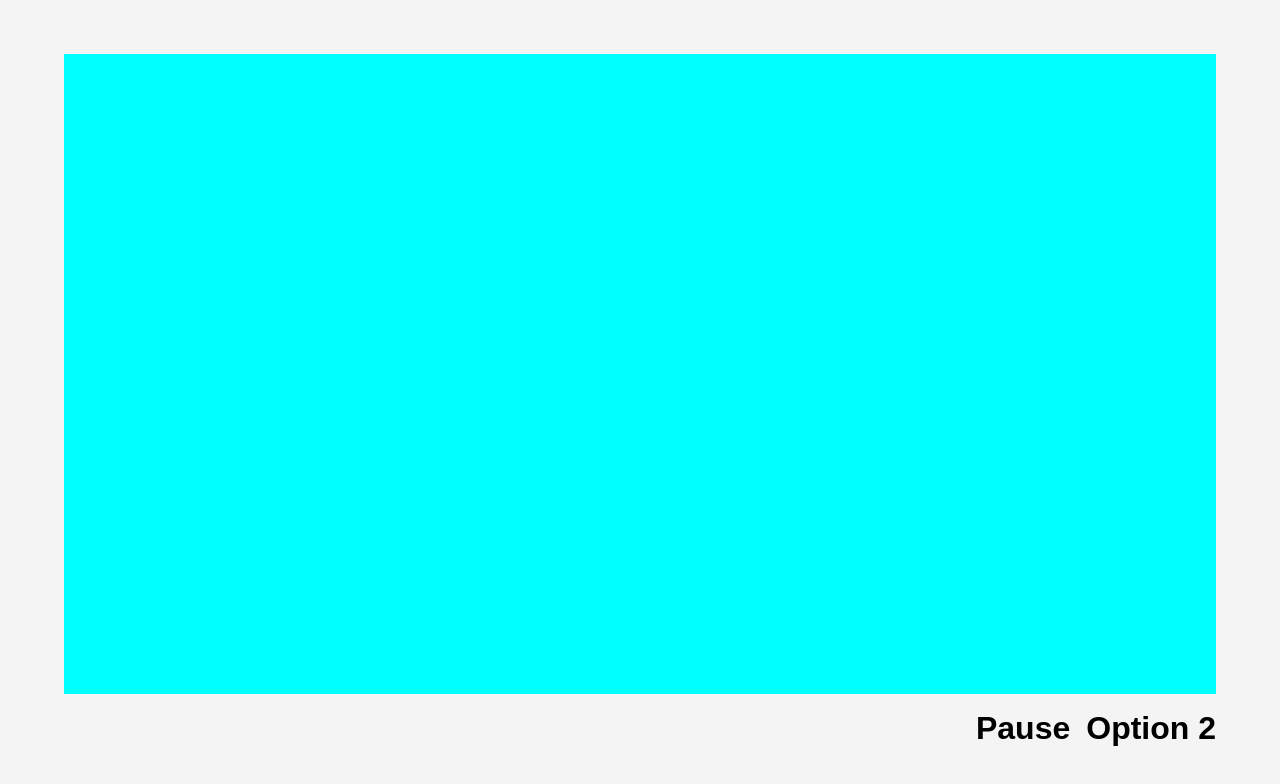
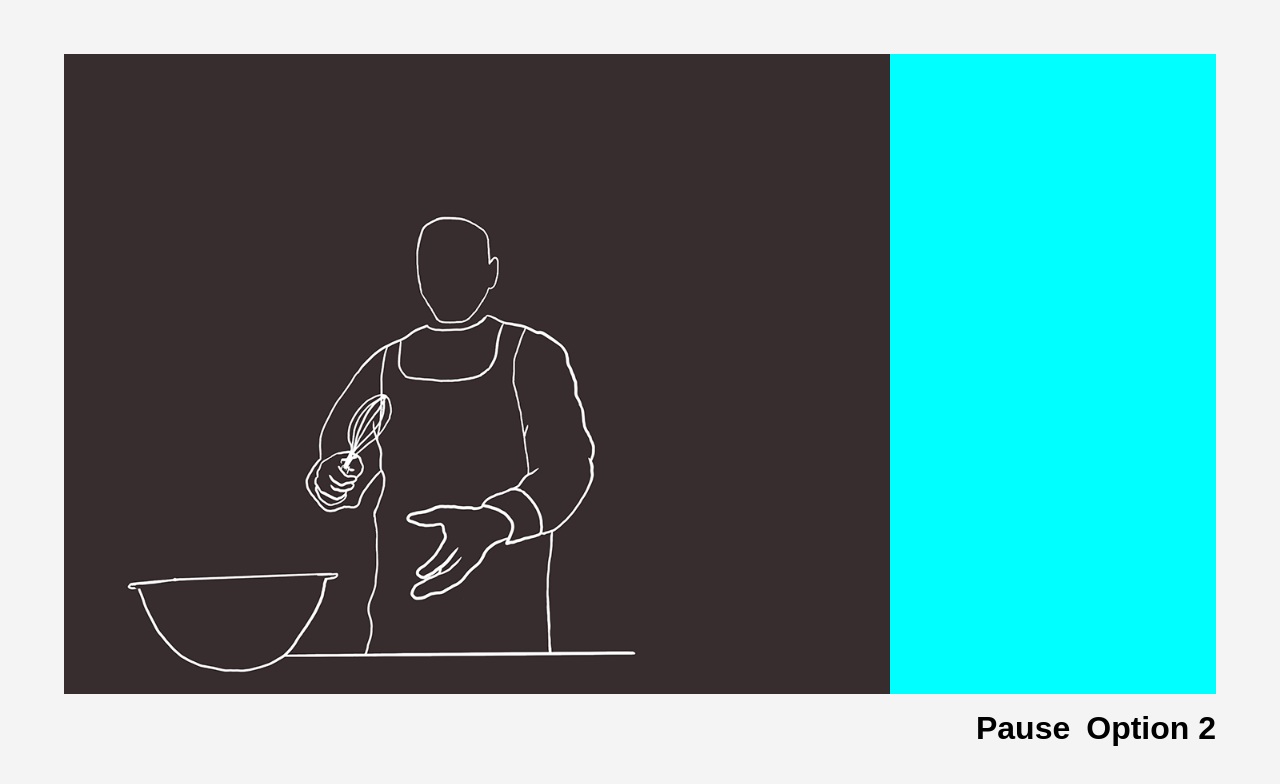
Before and after one commit to samGPU/breakfast-chef, a website built with Vite: page index.html in a window 1280 px wide. Built offline with nearby package versions, Linux system fonts and the light colour scheme; files whose address does not match are found by name.

Commit message:
Added chef images and updated the canvas to display them

```diff
--- a/src/Canvas.js
+++ b/src/Canvas.js
@@ -4,6 +4,7 @@ export default class Canvas {
     constructor(canvas) {
         this.element = canvas;
         this.context = canvas.getContext('2d');
+        this.context.imageSmoothingEnabled = true;
         this.width = canvas.width;
         this.height = canvas.height;
 
@@ -32,14 +33,31 @@ export default class Canvas {
 
         const scale = Math.min(innerWidth / width, innerHeight / height);
 
-        element.style.width = `${width * scale * 0.9}px`;
-        element.style.height = `${height * scale}px`;
+        const newWidth = width * scale * 0.9;
+        const newHeight = height * scale;
+
+        element.style.width = `${newWidth}px`;
+        element.style.height = `${newHeight}px`;
+        element.width = newWidth;
+        element.height = newHeight;
+
+        this.width = newWidth;
+        this.height = newHeight;
     }
 
     drawImage(image, x, y, width = 0, height = 0) {
-        console.log('Drawing image', image, x, y, width, height);
-        if(width === 0) width = image.width;
-        if(height === 0) height = image.height;
+        if (image === undefined) {
+            console.error('Image is undefined');
+            return;
+        }
+
+        if (width === 0 && height === 0) {
+            // Scale the image to fit the canvas height
+            const aspectRatio = image.width / image.height;
+            height = this.height; // Set height to canvas height
+            width = height * aspectRatio; // Calculate width to maintain aspect ratio
+        }
+
         this.context.drawImage(image, x, y, width, height);
     }
 }
--- a/src/Experience.js
+++ b/src/Experience.js
@@ -5,14 +5,13 @@ export default class Experience {
         this.canvas = new Canvas(canvas);
         this.ui = ui;
 
+        this.counter = 1;
+
         this.tick();
     }
 
     tick() {
-        this.canvas.drawImage(this.canvas.images.background, 0, 0);
-        this.canvas.drawImage(this.canvas.images.player, 0, 0);
-        this.canvas.drawImage(this.canvas.images.bullet, 0, 0);
-        this.canvas.drawImage(this.canvas.images.enemy, 0, 0);
+        this.canvas.drawImage(this.canvas.images["chef_" + this.counter], 0, 0);
 
         requestAnimationFrame(this.tick.bind(this));
     }
--- a/src/Images.js
+++ b/src/Images.js
@@ -1,18 +1,30 @@
 export const Images = [
     {
-        name: 'background',
-        src: 'images/background.png'
+        name: 'chef_1',
+        src: 'chef/chef_1.png'
     },
     {
-        name: 'player',
-        src: 'images/player.png'
+        name: 'chef_2',
+        src: 'chef/chef_2.png'
     },
     {
-        name: 'bullet',
-        src: 'images/bullet.png'
+        name: 'chef_3',
+        src: 'chef/chef_3.png'
     },
     {
-        name: 'enemy',
-        src: 'images/enemy.png'
+        name: 'chef_4',
+        src: 'chef/chef_4.png'
+    },
+    {
+        name: 'chef_5',
+        src: 'chef/chef_5.png'
+    },
+    {
+        name: 'chef_6',
+        src: 'chef/chef_6.png'
+    },
+    {
+        name: 'chef_7',
+        src: 'chef/chef_7.png'
     }
 ]
--- a/style.css
+++ b/style.css
@@ -6,6 +6,10 @@
 body {
   font-family: 'Arial', sans-serif;
   background-color: #f4f4f4;
+}
+
+canvas {
+  image-rendering: crisp-edges;
 }
 
 .container {
```
Also changed, not shown: public/chef/chef_1.png (added), public/chef/chef_2.png (added), public/chef/chef_3.png (added), public/chef/chef_4.png (added), public/chef/chef_5.png (added), public/chef/chef_6.png (added), public/chef/chef_7.png (added).
